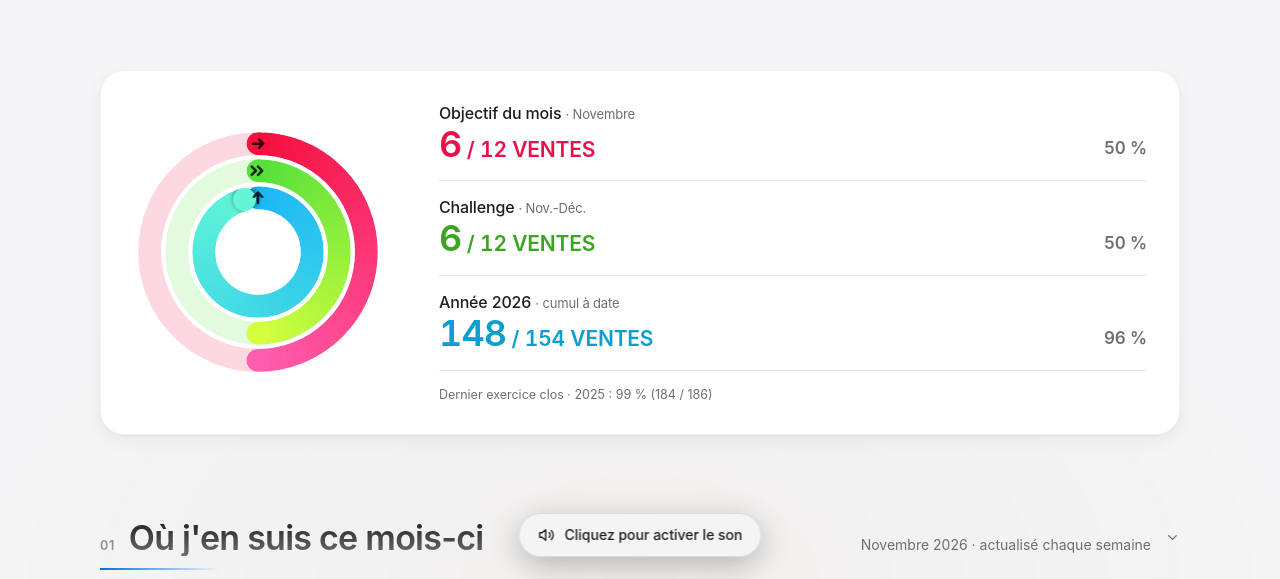
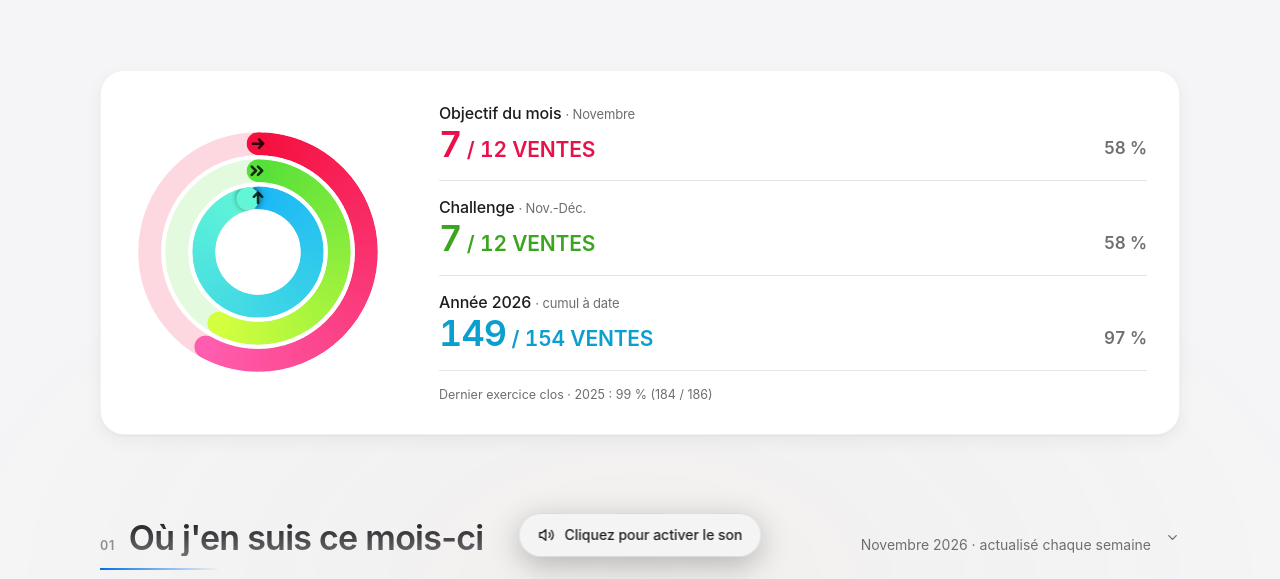
Before and after one commit to mchapotatotolift-droid/Dashboard, a plain HTML site: page index.html in a window 1280 px wide. Shown: the part 221-800 px from the top of the page. Drawn offline with Linux system fonts and the light colour scheme; animation ran at ten frames a second.

Commit message:
Novembre : vente Hirigoyen (Modul-Air Smart, 1 étage)
Co-Authored-By: Claude Opus 5.5 <noreply@anthropic.com>
Claude-Session: https://claude.ai/code/session_015oX8hRDUGgzypqZRssB9vg

```diff
--- a/index.html
+++ b/index.html
@@ -1028,6 +1028,7 @@ const salesNov=[
   {client:"Thopart", floors:1, r1:false, payment:"subvention", remise:7.14, modele:"smart", ht:8236.97, date:"2026-11-06"}, /* VOF-279037 (devis du 14/10) — R2 · RDC → 1er (Mennecy, 91) · MaPrimeAdapt' notifiée le 07/07 (dossier 091021310, 4 918 €) · reste à charge 3 772 € en 2 chèques au technicien */
   {client:"Sanchez", floors:1, r1:false, payment:"credit", remise:6.54, modele:"line", ht:3317.54, date:"2026-11-10"}, /* VOF-287348 (devis du 09/11) — R2 · RDC → 1er (Morsang-sur-Seine) · crédit Franfinance 12 × 291,66 € sans apport ni assurance */
   {client:"Bleuze", floors:1, r1:false, payment:"direct", remise:6.00, modele:"line", ht:2843.60, date:"2026-11-10"}, /* VOF-290579 (devis réédité le 15/11, BDC signé le 10/11) — RDC → 1er (Sainte-Geneviève-des-Bois) · R2 · chèque 100 % à l'installation */
+  {client:"Hirigoyen", floors:1, r1:false, payment:"direct", remise:6.52, modele:"smart", ht:8530.81, date:"2026-11-10"}, /* VOF-291070 (devis 10/11) — RDC → 1er (Courbevoie) · R1/R2 à confirmer · prélèvement 3x, 100 % à l'installation · TTC cat. 10 109,54 − mesures 450 − remise suppl. 659,54 = 9 000 € TTC */
 ]; /* ventes du mois en cours (Novembre) — cycle commission actif */
 const challengeSalesND=salesNov; /* challenge Novembre-Décembre — ajouter salesDec en décembre */
 
```
